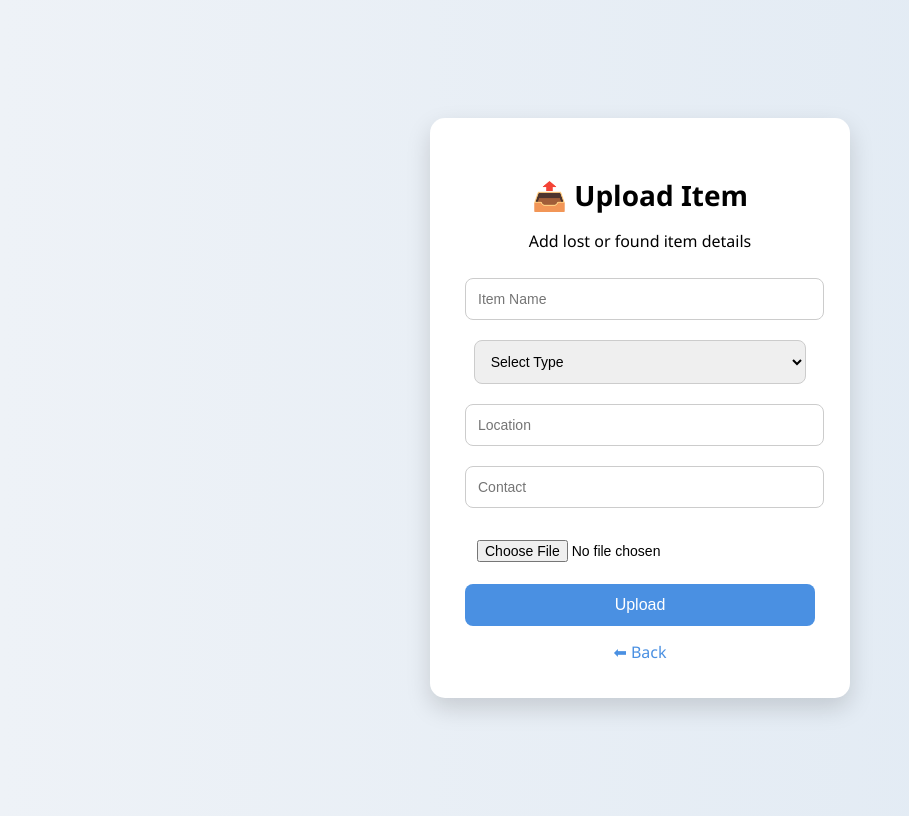
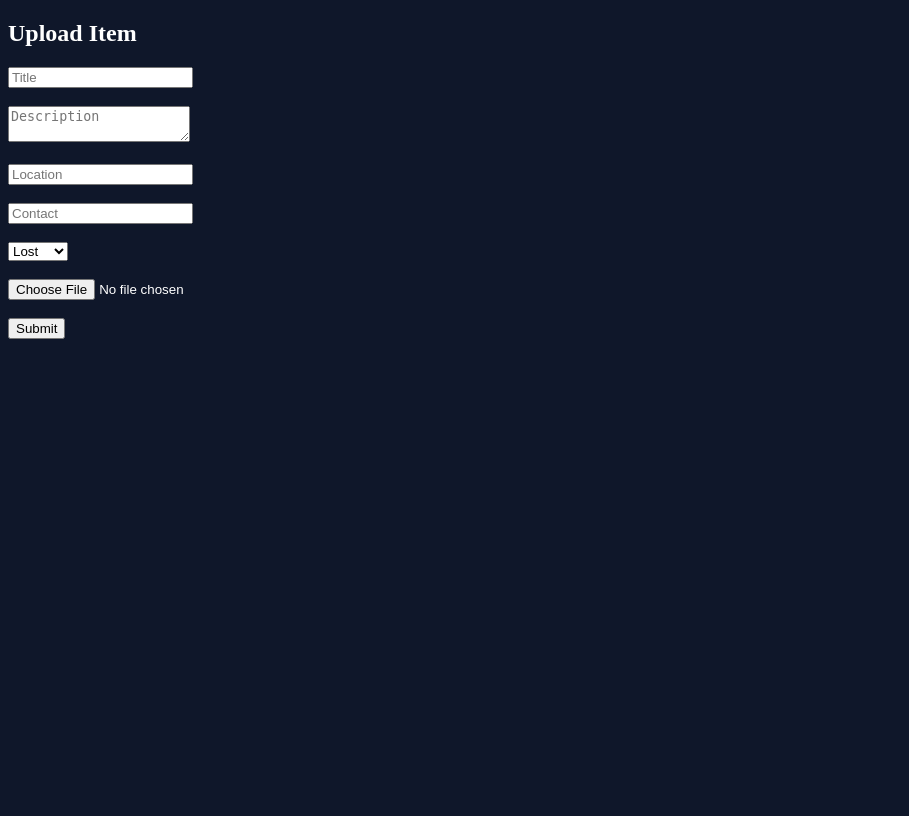
Before and after one commit to teju50/lost-found-app, a Python web app: template templates/upload.html in a window 1280 px wide. Shown: the whole page, without its empty margins (0-909 px from the left). After the commit the page ends 339 px from the top, so only its background shows below. Run offline with Jinja, Linux system fonts and the light colour scheme; the template is opened without the code that fills it, so the values that code supplies are empty.

Commit message:
Add files via upload

```diff
--- a/templates/upload.html
+++ b/templates/upload.html
@@ -1,106 +1,22 @@
 <!DOCTYPE html>
 <html>
 <head>
-<title>Back2You</title>
+<title>Upload</title>
+</head>
+<body style="background:#0f172a;color:white;">
 
-<style>
-body {
-    font-family: 'Segoe UI', sans-serif;
-    background: linear-gradient(to right, #eef2f7, #dfe9f3);
-    display: flex;
-    justify-content: center;
-    align-items: center;
-    height: 100vh;
-}
+<h2>Upload Item</h2>
 
-/* MAIN CARD */
-.container {
-    background: white;
-    padding: 35px;
-    border-radius: 15px;
-    width: 350px;
-    text-align: center;
-    box-shadow: 0 10px 25px rgba(0,0,0,0.15);
-}
-
-/* TITLE */
-h2 {
-    font-size: 28px;
-    margin-bottom: 10px;
-}
-
-/* INPUTS + SELECT */
-input, select {
-    width: 95%;
-    padding: 12px;
-    margin: 10px 0;
-    border-radius: 8px;
-    border: 1px solid #ccc;
-    font-size: 14px;
-}
-
-/* FILE INPUT */
-input[type="file"] {
-    border: none;
-}
-
-/* BUTTON */
-button {
-    width: 100%;
-    padding: 12px;
-    background: #4a90e2;
-    color: white;
-    border: none;
-    border-radius: 8px;
-    font-size: 16px;
-    cursor: pointer;
-}
-
-/* HOVER */
-button:hover {
-    background: #357ABD;
-}
-
-/* BACK LINK */
-a {
-    display: inline-block;
-    margin-top: 15px;
-    color: #4a90e2;
-    text-decoration: none;
-}
-</style>
-
-</head>
-
-<body>
-
-<div class="container">
-
-<h2>📤 Upload Item</h2>
-<p>Add lost or found item details</p>
-
-<form method="POST" enctype="multipart/form-data">
-
-<input name="title" placeholder="Item Name">
-
-<select name="type">
-    <option value="">Select Type</option>
-    <option value="Lost">🔍 Lost</option>
-    <option value="Found">📦 Found</option>
-</select>
-
-<input name="location" placeholder="Location">
-<input name="contact" placeholder="Contact">
-
-<input type="file" name="image">
-
-<button>Upload</button>
-
-</form>
-
-<a href="/items">⬅ Back</a>
-
-</div>
+<input placeholder="Title"><br><br>
+<textarea placeholder="Description"></textarea><br><br>
+<input placeholder="Location"><br><br>
+<input placeholder="Contact"><br><br>
+<select>
+<option>Lost</option>
+<option>Found</option>
+</select><br><br>
+<input type="file"><br><br>
+<button>Submit</button>
 
 </body>
 </html>
```
Also changed, not shown: app.py (+16 -48 lines), templates/dashboard.html (+6 -18 lines), templates/edit.html (+8 -12 lines), templates/index.html (+5 -24 lines), templates/login.html (+9 -13 lines), templates/signup.html (+11 -15 lines).
